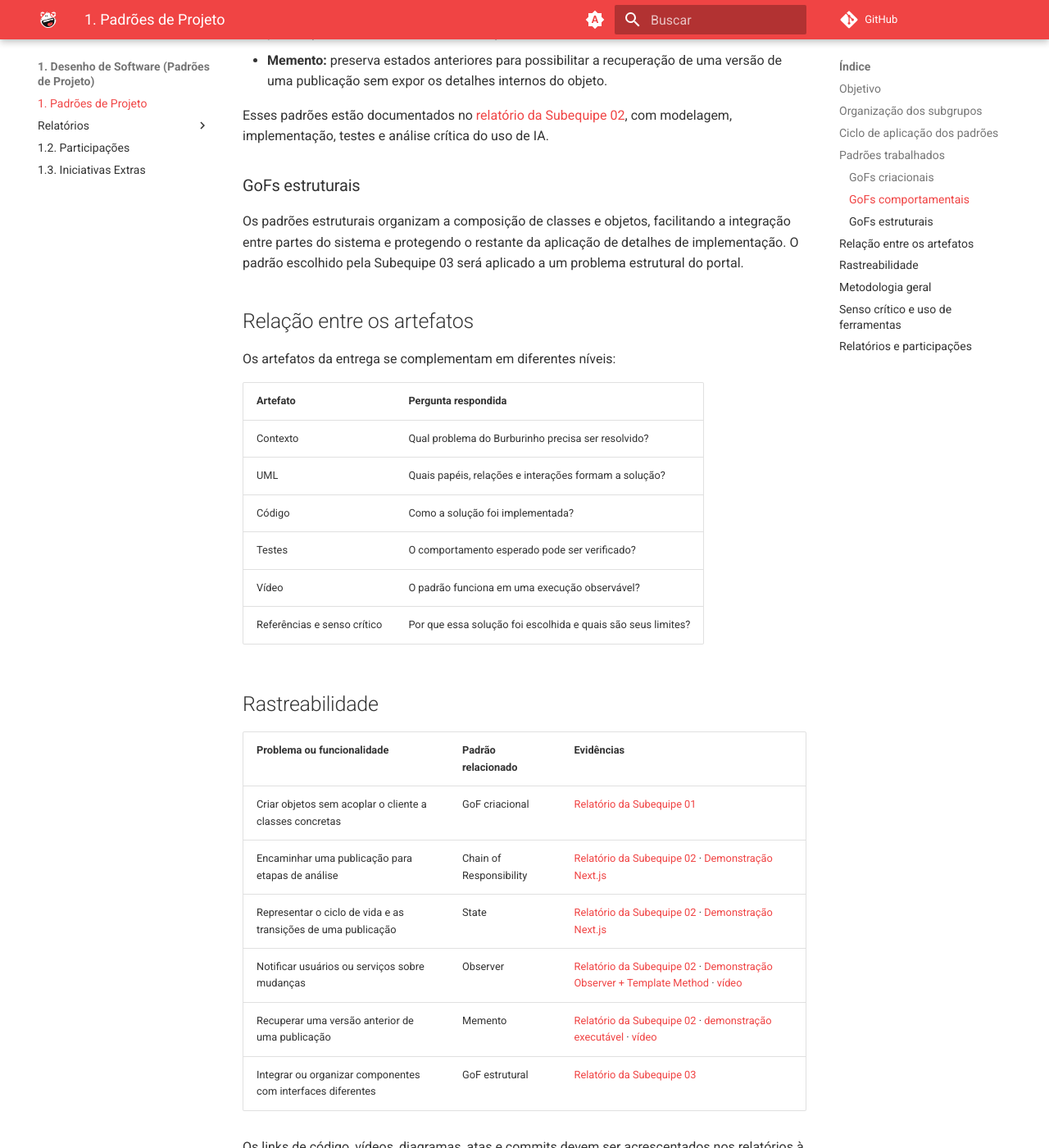
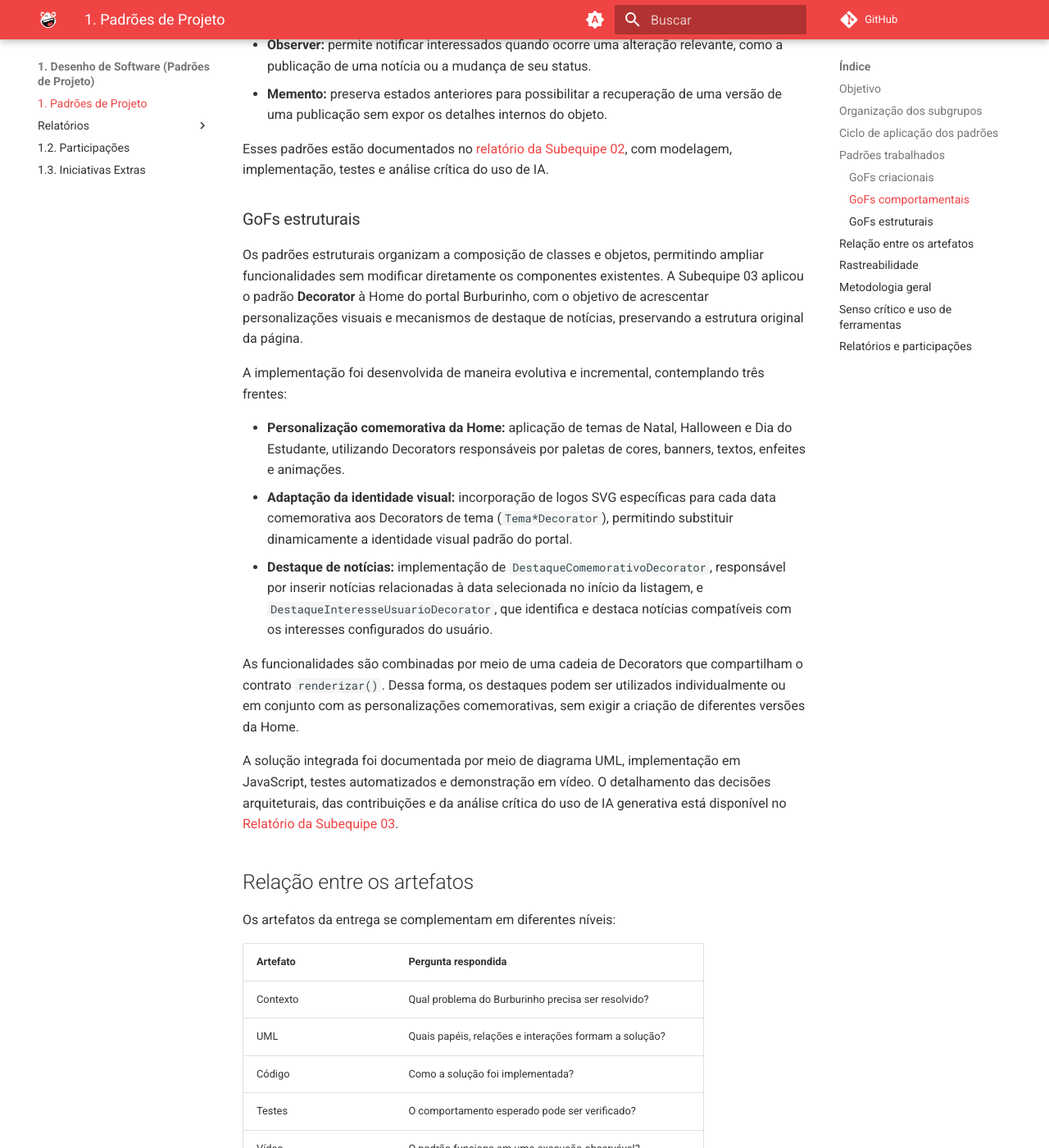
Before and after one commit to UnBArqDsw2026-2-Turma01/2026.2-T01-_G3_ProjetoPortalNoticias_Entrega_03, an MkDocs documentation site: the page built from docs/Base/1.PadroesDeProjeto.md, in a window 1280 px wide and 1400 px high, scrolled down 1738 px. Shown: the whole window at 82% size. Built offline with MkDocs 1.6.1 and Material for MkDocs 9.7.7, drawn with Linux system fonts in a browser that asks for light colours; comment, search, counter and statistics services are not loaded; some of the changed text lies outside the part shown.

Commit message:
docs: atualiza padroes de projeto subg 3

```diff
--- a/docs/Base/1.PadroesDeProjeto.md
+++ b/docs/Base/1.PadroesDeProjeto.md
@@ -12,7 +12,7 @@ Além de apresentar o resultado, a documentação registra as decisões da equip
 |---|---|---|---|
 | [01](Relatórios/1.1.1.SubEquipe_01.md) | GoFs criacionais | Um padrão criacional aplicado ao portal | Contexto, UML, código, testes e vídeo em execução |
 | [02](Relatórios/1.1.2.SubEquipe_02.md) | GoFs comportamentais | State combinado com Chain of Responsibility, Observer e Memento | Contexto, UML, código, testes e vídeo de cada padrão |
-| [03](Relatórios/1.1.3.SubEquipe_03.md) | GoFs estruturais | Um padrão estrutural aplicado ao portal | Contexto, UML, código, testes e vídeo em execução |
+| [03](Relatórios/1.1.3.SubEquipe_03.md) | GoFs estruturais | Decorator aplicado à personalização comemorativa, identidade visual e destaques de notícias na Home | Contexto, UML, código, testes e vídeo em execução |
 
 ## Ciclo de aplicação dos padrões
 
@@ -52,7 +52,17 @@ Esses padrões estão documentados no [relatório da Subequipe 02](Relatórios/1
 
 ### GoFs estruturais
 
-Os padrões estruturais organizam a composição de classes e objetos, facilitando a integração entre partes do sistema e protegendo o restante da aplicação de detalhes de implementação. O padrão escolhido pela Subequipe 03 será aplicado a um problema estrutural do portal.
+Os padrões estruturais organizam a composição de classes e objetos, permitindo ampliar funcionalidades sem modificar diretamente os componentes existentes. A Subequipe 03 aplicou o padrão **Decorator** à Home do portal Burburinho, com o objetivo de acrescentar personalizações visuais e mecanismos de destaque de notícias, preservando a estrutura original da página.
+
+A implementação foi desenvolvida de maneira evolutiva e incremental, contemplando três frentes:
+
+- **Personalização comemorativa da Home:** aplicação de temas de Natal, Halloween e Dia do Estudante, utilizando Decorators responsáveis por paletas de cores, banners, textos, enfeites e animações.
+- **Adaptação da identidade visual:** incorporação de logos SVG específicas para cada data comemorativa aos Decorators de tema (`Tema*Decorator`), permitindo substituir dinamicamente a identidade visual padrão do portal.
+- **Destaque de notícias:** implementação de `DestaqueComemorativoDecorator`, responsável por inserir notícias relacionadas à data selecionada no início da listagem, e `DestaqueInteresseUsuarioDecorator`, que identifica e destaca notícias compatíveis com os interesses configurados do usuário.
+
+As funcionalidades são combinadas por meio de uma cadeia de Decorators que compartilham o contrato `renderizar()`. Dessa forma, os destaques podem ser utilizados individualmente ou em conjunto com as personalizações comemorativas, sem exigir a criação de diferentes versões da Home.
+
+A solução integrada foi documentada por meio de diagrama UML, implementação em JavaScript, testes automatizados e demonstração em vídeo. O detalhamento das decisões arquiteturais, das contribuições e da análise crítica do uso de IA generativa está disponível no [Relatório da Subequipe 03](Relatórios/1.1.3.SubEquipe_03.md).
 
 ## Relação entre os artefatos
 
@@ -76,7 +86,7 @@ Os artefatos da entrega se complementam em diferentes níveis:
 | Representar o ciclo de vida e as transições de uma publicação | State | [Relatório da Subequipe 02](Relatórios/1.1.2.SubEquipe_02.md) · [Demonstração Next.js](https://github.com/UnBArqDsw2026-2-Turma01/2026.2-T01-_G3_ProjetoPortalNoticias_Entrega_03/tree/aedbdee6500be831be57d51d813f8e93dc4f3794/demonstracao_codigos/SubGrupo2/state-com-chain) |
 | Notificar usuários ou serviços sobre mudanças | Observer | [Relatório da Subequipe 02](Relatórios/1.1.2.SubEquipe_02.md) · [Demonstração Observer + Template Method](https://github.com/UnBArqDsw2026-2-Turma01/2026.2-T01-_G3_ProjetoPortalNoticias_Entrega_03/tree/aedbdee6500be831be57d51d813f8e93dc4f3794/demonstracao_codigos/SubGrupo2/observer) · [vídeo](https://youtu.be/57Q6hmTC6Uo) |
 | Recuperar uma versão anterior de uma publicação | Memento | [Relatório da Subequipe 02](Relatórios/1.1.2.SubEquipe_02.md) · [demonstração executável](https://github.com/UnBArqDsw2026-2-Turma01/2026.2-T01-_G3_ProjetoPortalNoticias_Entrega_03/tree/feat/relatorio-pedro/demonstracao_codigos/subGrupo2) · [vídeo](https://youtu.be/6l3LYnZpH28) |
-| Integrar ou organizar componentes com interfaces diferentes | GoF estrutural | [Relatório da Subequipe 03](Relatórios/1.1.3.SubEquipe_03.md) |
+| Acrescentar personalizações comemorativas, identidade visual temática e destaques de notícias à Home sem modificar a página base | Decorator | [Relatório da Subequipe 03](Relatórios/1.1.3.SubEquipe_03.md) |
 
 Os links de código, vídeos, diagramas, atas e commits devem ser acrescentados nos relatórios à medida que cada evidência for produzida. A descrição do padrão, sozinha, não substitui a comprovação da implementação.
 
```
